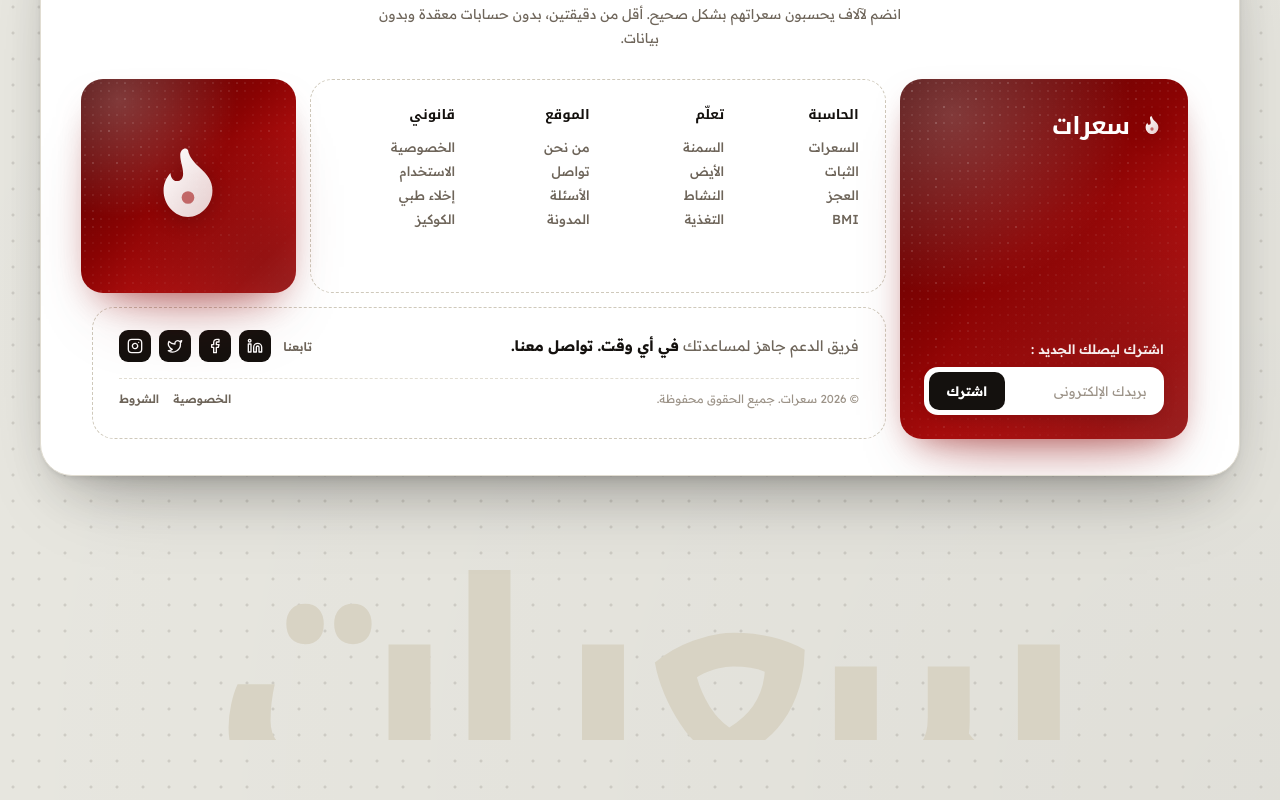
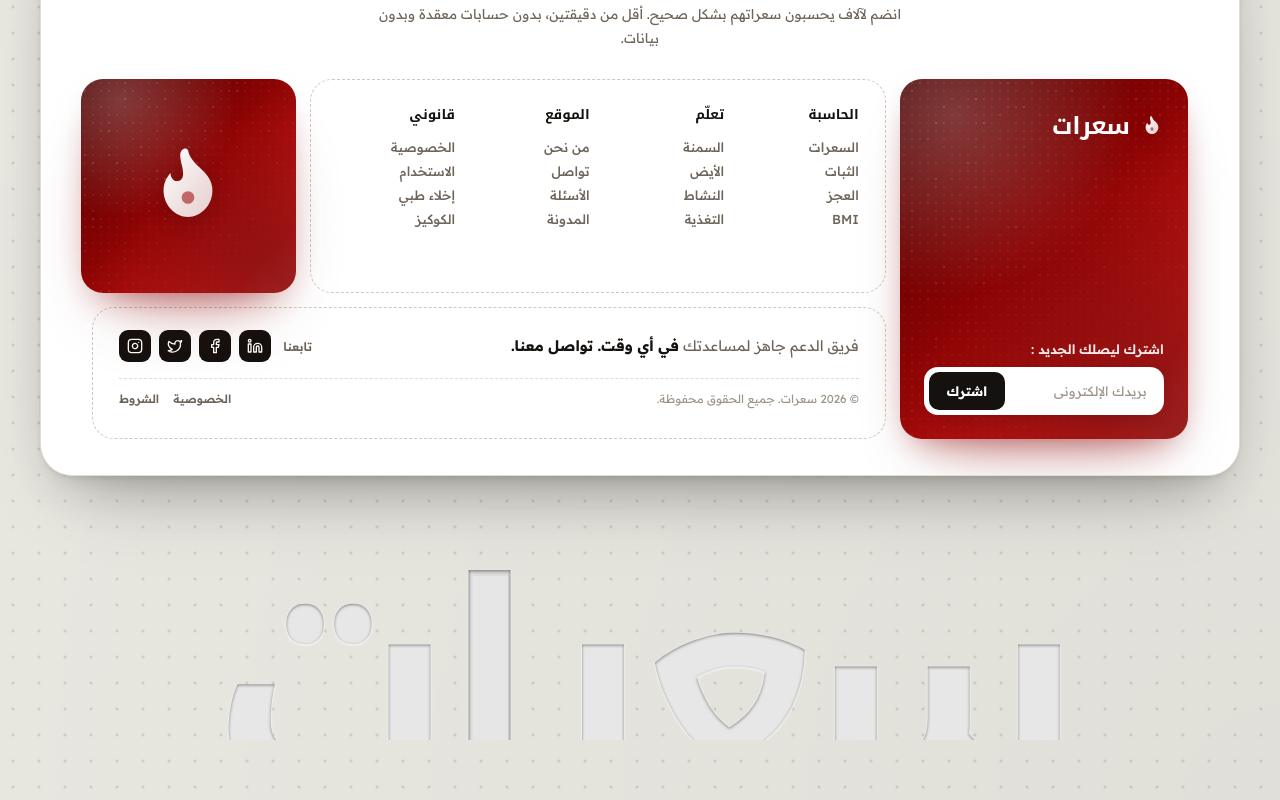
Before and after one commit to Astrobubu/calorie-calculator, a React (Vite) app: page / in a window 1280 px wide. Shown: the part 3100-3900 px from the top of the page. Built offline with nearby package versions, Linux system fonts and the light colour scheme.

Commit message:
Watermark: solid grey with inset white text-shadow

```diff
--- a/src/styles.css
+++ b/src/styles.css
@@ -1555,7 +1555,11 @@ h3 {
   font-weight: 900;
   line-height: 0.92;
   letter-spacing: -0.05em;
-  color: #d8d3c4;
+  background-color: #858585;
+  color: transparent;
+  text-shadow: 0px 1px 3px rgb(255 255 255 / 80%);
+  background-clip: text;
+  -webkit-background-clip: text;
   animation: watermarkRise 1200ms var(--ease) 300ms both;
 }
 
```
